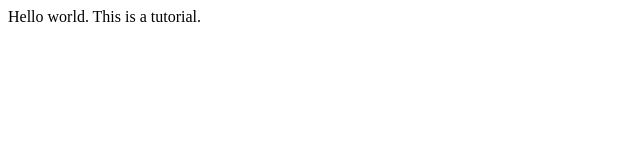
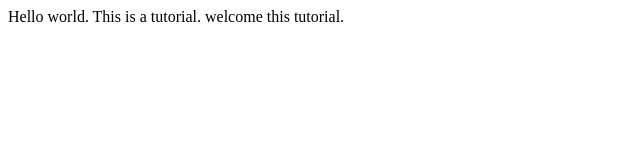
Before and after one commit to BirukWorku/Biruk-html-tutorial, a plain HTML site: page index.htm in a window 1280 px wide. Shown: the whole page, without its empty margins (0-640 px from the left). Drawn offline with Linux system fonts and the light colour scheme.

Commit message:
1st change
aaaa

```diff
--- a/index.htm
+++ b/index.htm
@@ -3,6 +3,7 @@
 <body>
 Hello world.
 This is a tutorial.
+welcome this tutorial.
 </body>
 </head>
 </html>
```
